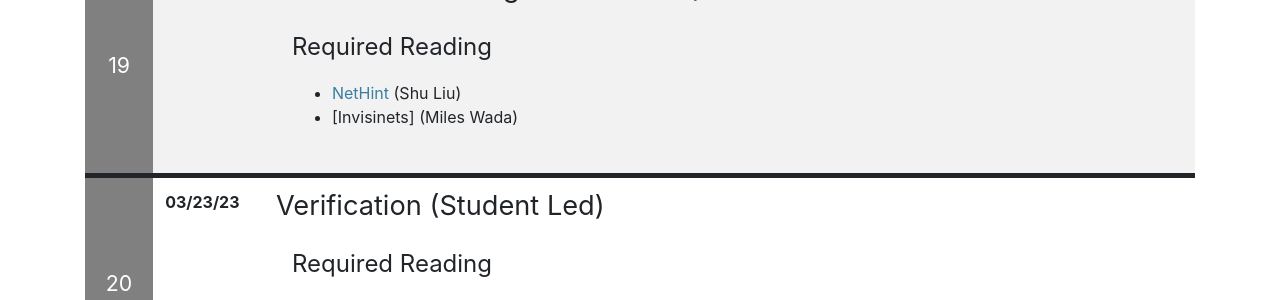
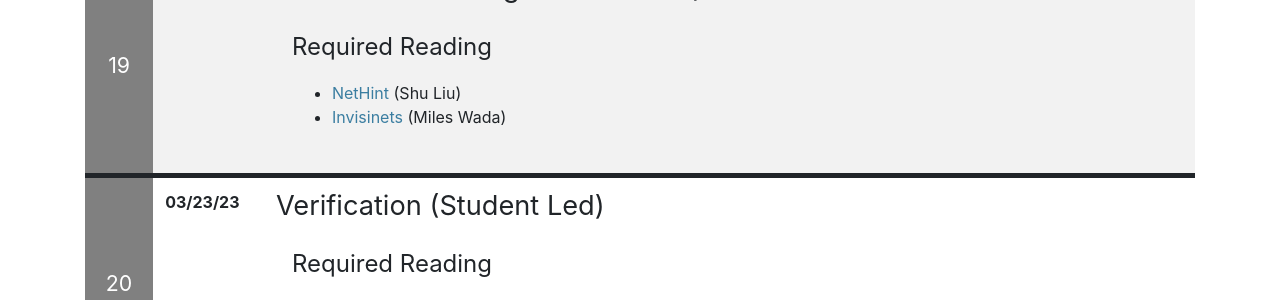
Before and after one commit to ShishirPatil/cs268-sp23, a Jekyll site: the page built from index.md, in a window 1280 px wide and 900 px high, scrolled down 5496 px. Shown: the part 153-453 px from the top of the window. Built offline with Jekyll 4.4.1, drawn with Linux system fonts in a browser that asks for light colours; nearby versions of some CDN libraries; our own code applies the rules of GitHub Pages for plain Markdown files; part of the change alters nothing that is shown.

```diff
--- a/index.md
+++ b/index.md
@@ -349,7 +349,7 @@ Advanced Reading
 <div class="reading">
 <div class="required_reading" markdown="1">
 * [NetHint](https://www.usenix.org/system/files/nsdi22-paper-chen_jingrong.pdf) (Shu Liu)
-* [Invisinets] (Miles Wada)
+* [Invisinets](assets/papers/invisinets_nsdi.pdf) (Miles Wada)
 </div>
 </div>
 
```
Also changed, not shown: 1 other file.
